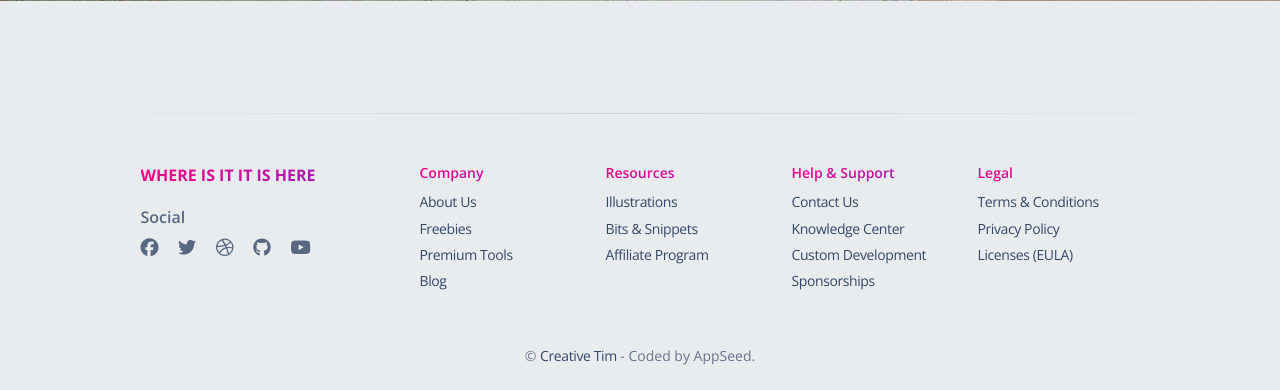
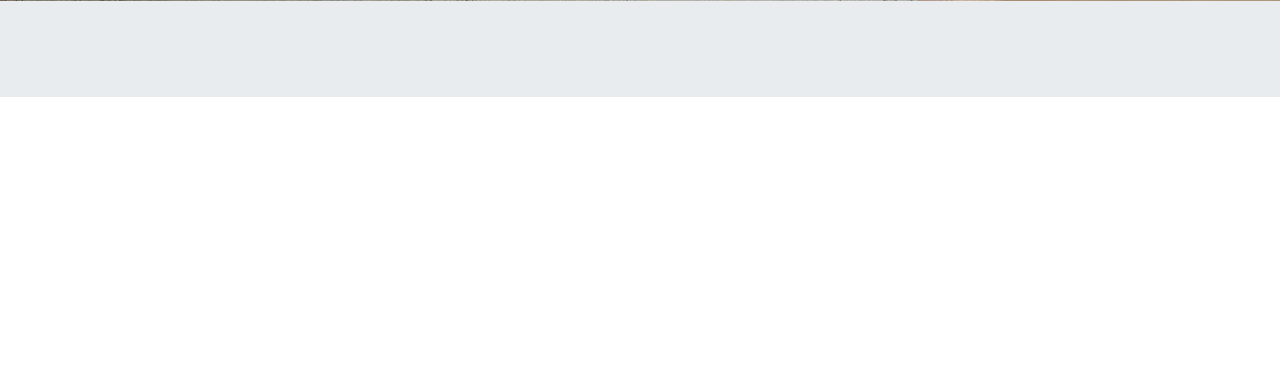
Before and after one commit to eugenevsn/restaurant_kitchen_service, a Django app: page /dish/5/assigned/ in a window 1280 px wide. Shown: the part 795-1185 px from the top of the page. After the commit the page ends 892 px from the top, so only its background shows below. Run offline with Django 5.2, Linux system fonts and the light colour scheme; a user stored in the database is signed in; data comes from the database, SQL or seed files in the repository; some libraries are stand-ins or nearby versions.

Commit message:
removed redundant links in footer

```diff
--- a/templates/includes/footer_background.html
+++ b/templates/includes/footer_background.html
@@ -1,172 +1,172 @@
 {% load static %}
 
 <footer class="footer pt-5 mt-5">
-  <hr class="horizontal dark mb-5">
-  <div class="container">
-    <div class=" row">
-      <div class="col-md-3 mb-4 ms-auto">
-        <div>
-          <h6 class="text-gradient text-primary font-weight-bolder">WHERE IS IT IT IS HERE</h6>
-        </div>
-        <div>
-          <h6 class="mt-3 mb-2 opacity-8">Social</h6>
-          <ul class="d-flex flex-row ms-n3 nav">
-            <li class="nav-item">
-              <a class="nav-link pe-1" href="">
-                <i class="fab fa-facebook text-lg opacity-8"></i>
-              </a>
-            </li>
-
-            <li class="nav-item">
-              <a class="nav-link pe-1" href="">
-                <i class="fab fa-twitter text-lg opacity-8"></i>
-              </a>
-            </li>
-
-            <li class="nav-item">
-              <a class="nav-link pe-1" href="">
-                <i class="fab fa-dribbble text-lg opacity-8"></i>
-              </a>
-            </li>
-
-
-            <li class="nav-item">
-              <a class="nav-link pe-1" href="">
-                <i class="fab fa-github text-lg opacity-8"></i>
-              </a>
-            </li>
-
-            <li class="nav-item">
-              <a class="nav-link pe-1" href="">
-                <i class="fab fa-youtube text-lg opacity-8"></i>
-              </a>
-            </li>
-          </ul>
-        </div>
-      </div>
-
-
-
-      <div class="col-md-2 col-sm-6 col-6 mb-4">
-        <div>
-          <h6 class="text-gradient text-primary text-sm">Company</h6>
-          <ul class="flex-column ms-n3 nav">
-            <li class="nav-item">
-              <a class="nav-link" href="">
-                About Us
-              </a>
-            </li>
-
-            <li class="nav-item">
-              <a class="nav-link" href="">
-                Freebies
-              </a>
-            </li>
-
-            <li class="nav-item">
-              <a class="nav-link" href="">
-                Premium Tools
-              </a>
-            </li>
-
-            <li class="nav-item">
-              <a class="nav-link" href="">
-                Blog
-              </a>
-            </li>
-          </ul>
-        </div>
-      </div>
-
-      <div class="col-md-2 col-sm-6 col-6 mb-4">
-        <div>
-          <h6 class="text-gradient text-primary text-sm">Resources</h6>
-          <ul class="flex-column ms-n3 nav">
-            <li class="nav-item">
-              <a class="nav-link" href="">
-                Illustrations
-              </a>
-            </li>
-
-            <li class="nav-item">
-              <a class="nav-link" href="">
-                Bits & Snippets
-              </a>
-            </li>
-
-            <li class="nav-item">
-              <a class="nav-link" href="">
-                Affiliate Program
-              </a>
-            </li>
-          </ul>
-        </div>
-      </div>
-
-      <div class="col-md-2 col-sm-6 col-6 mb-4">
-        <div>
-          <h6 class="text-gradient text-primary text-sm">Help & Support</h6>
-          <ul class="flex-column ms-n3 nav">
-            <li class="nav-item">
-              <a class="nav-link" href="">
-                Contact Us
-              </a>
-            </li>
-
-            <li class="nav-item">
-              <a class="nav-link" href="">
-                Knowledge Center
-              </a>
-            </li>
-
-            <li class="nav-item">
-              <a class="nav-link" href="">
-                Custom Development
-              </a>
-            </li>
-
-            <li class="nav-item">
-              <a class="nav-link" href="">
-                Sponsorships
-              </a>
-            </li>
-
-          </ul>
-        </div>
-      </div>
-
-      <div class="col-md-2 col-sm-6 col-6 mb-4 me-auto">
-        <div>
-          <h6 class="text-gradient text-primary text-sm">Legal</h6>
-          <ul class="flex-column ms-n3 nav">
-            <li class="nav-item">
-              <a class="nav-link" href="">
-                Terms &amp; Conditions
-              </a>
-            </li>
-
-            <li class="nav-item">
-              <a class="nav-link" href="">
-                Privacy Policy
-              </a>
-            </li>
-
-            <li class="nav-item">
-              <a class="nav-link" href="">
-                Licenses (EULA)
-              </a>
-            </li>
-          </ul>
-        </div>
-      </div>
-
-      <div class="col-12">
-        <div class="text-center">
-          <p class="my-4 text-sm">
-            &copy; <a href="">Creative Tim</a> - Coded by AppSeed.
-          </p>
-        </div>
-      </div>
-    </div>
-  </div>
+{#  <hr class="horizontal dark mb-5">#}
+{#  <div class="container">#}
+{#    <div class=" row">#}
+{#      <div class="col-md-3 mb-4 ms-auto">#}
+{#        <div>#}
+{#          <h6 class="text-gradient text-primary font-weight-bolder">WHERE IS IT IT IS HERE</h6>#}
+{#        </div>#}
+{#        <div>#}
+{#          <h6 class="mt-3 mb-2 opacity-8">Social</h6>#}
+{#          <ul class="d-flex flex-row ms-n3 nav">#}
+{#            <li class="nav-item">#}
+{#              <a class="nav-link pe-1" href="">#}
+{#                <i class="fab fa-facebook text-lg opacity-8"></i>#}
+{#              </a>#}
+{#            </li>#}
+{##}
+{#            <li class="nav-item">#}
+{#              <a class="nav-link pe-1" href="">#}
+{#                <i class="fab fa-twitter text-lg opacity-8"></i>#}
+{#              </a>#}
+{#            </li>#}
+{##}
+{#            <li class="nav-item">#}
+{#              <a class="nav-link pe-1" href="">#}
+{#                <i class="fab fa-dribbble text-lg opacity-8"></i>#}
+{#              </a>#}
+{#            </li>#}
+{##}
+{##}
+{#            <li class="nav-item">#}
+{#              <a class="nav-link pe-1" href="">#}
+{#                <i class="fab fa-github text-lg opacity-8"></i>#}
+{#              </a>#}
+{#            </li>#}
+{##}
+{#            <li class="nav-item">#}
+{#              <a class="nav-link pe-1" href="">#}
+{#                <i class="fab fa-youtube text-lg opacity-8"></i>#}
+{#              </a>#}
+{#            </li>#}
+{#          </ul>#}
+{#        </div>#}
+{#      </div>#}
+{##}
+{##}
+{##}
+{#      <div class="col-md-2 col-sm-6 col-6 mb-4">#}
+{#        <div>#}
+{#          <h6 class="text-gradient text-primary text-sm">Company</h6>#}
+{#          <ul class="flex-column ms-n3 nav">#}
+{#            <li class="nav-item">#}
+{#              <a class="nav-link" href="">#}
+{#                About Us#}
+{#              </a>#}
+{#            </li>#}
+{##}
+{#            <li class="nav-item">#}
+{#              <a class="nav-link" href="">#}
+{#                Freebies#}
+{#              </a>#}
+{#            </li>#}
+{##}
+{#            <li class="nav-item">#}
+{#              <a class="nav-link" href="">#}
+{#                Premium Tools#}
+{#              </a>#}
+{#            </li>#}
+{##}
+{#            <li class="nav-item">#}
+{#              <a class="nav-link" href="">#}
+{#                Blog#}
+{#              </a>#}
+{#            </li>#}
+{#          </ul>#}
+{#        </div>#}
+{#      </div>#}
+{##}
+{#      <div class="col-md-2 col-sm-6 col-6 mb-4">#}
+{#        <div>#}
+{#          <h6 class="text-gradient text-primary text-sm">Resources</h6>#}
+{#          <ul class="flex-column ms-n3 nav">#}
+{#            <li class="nav-item">#}
+{#              <a class="nav-link" href="">#}
+{#                Illustrations#}
+{#              </a>#}
+{#            </li>#}
+{##}
+{#            <li class="nav-item">#}
+{#              <a class="nav-link" href="">#}
+{#                Bits & Snippets#}
+{#              </a>#}
+{#            </li>#}
+{##}
+{#            <li class="nav-item">#}
+{#              <a class="nav-link" href="">#}
+{#                Affiliate Program#}
+{#              </a>#}
+{#            </li>#}
+{#          </ul>#}
+{#        </div>#}
+{#      </div>#}
+{##}
+{#      <div class="col-md-2 col-sm-6 col-6 mb-4">#}
+{#        <div>#}
+{#          <h6 class="text-gradient text-primary text-sm">Help & Support</h6>#}
+{#          <ul class="flex-column ms-n3 nav">#}
+{#            <li class="nav-item">#}
+{#              <a class="nav-link" href="">#}
+{#                Contact Us#}
+{#              </a>#}
+{#            </li>#}
+{##}
+{#            <li class="nav-item">#}
+{#              <a class="nav-link" href="">#}
+{#                Knowledge Center#}
+{#              </a>#}
+{#            </li>#}
+{##}
+{#            <li class="nav-item">#}
+{#              <a class="nav-link" href="">#}
+{#                Custom Development#}
+{#              </a>#}
+{#            </li>#}
+{##}
+{#            <li class="nav-item">#}
+{#              <a class="nav-link" href="">#}
+{#                Sponsorships#}
+{#              </a>#}
+{#            </li>#}
+{##}
+{#          </ul>#}
+{#        </div>#}
+{#      </div>#}
+{##}
+{#      <div class="col-md-2 col-sm-6 col-6 mb-4 me-auto">#}
+{#        <div>#}
+{#          <h6 class="text-gradient text-primary text-sm">Legal</h6>#}
+{#          <ul class="flex-column ms-n3 nav">#}
+{#            <li class="nav-item">#}
+{#              <a class="nav-link" href="">#}
+{#                Terms &amp; Conditions#}
+{#              </a>#}
+{#            </li>#}
+{##}
+{#            <li class="nav-item">#}
+{#              <a class="nav-link" href="">#}
+{#                Privacy Policy#}
+{#              </a>#}
+{#            </li>#}
+{##}
+{#            <li class="nav-item">#}
+{#              <a class="nav-link" href="">#}
+{#                Licenses (EULA)#}
+{#              </a>#}
+{#            </li>#}
+{#          </ul>#}
+{#        </div>#}
+{#      </div>#}
+{##}
+{#      <div class="col-12">#}
+{#        <div class="text-center">#}
+{#          <p class="my-4 text-sm">#}
+{#            &copy; <a href="">Creative Tim</a> - Coded by AppSeed.#}
+{#          </p>#}
+{#        </div>#}
+{#      </div>#}
+{#    </div>#}
+{#  </div>#}
 </footer>
```
